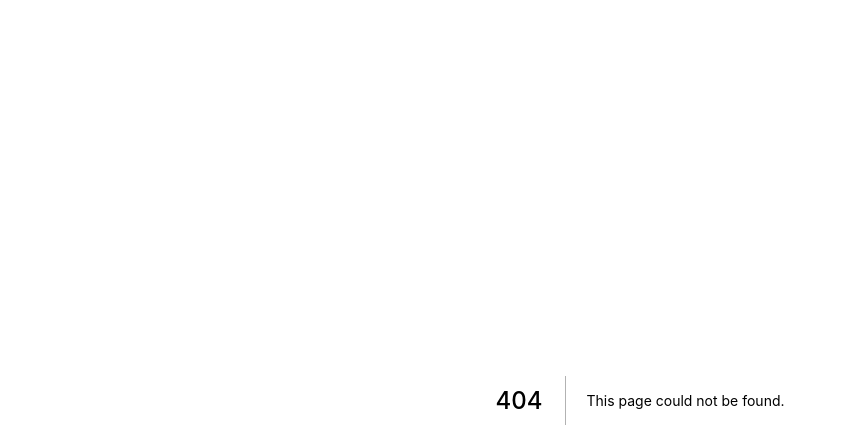
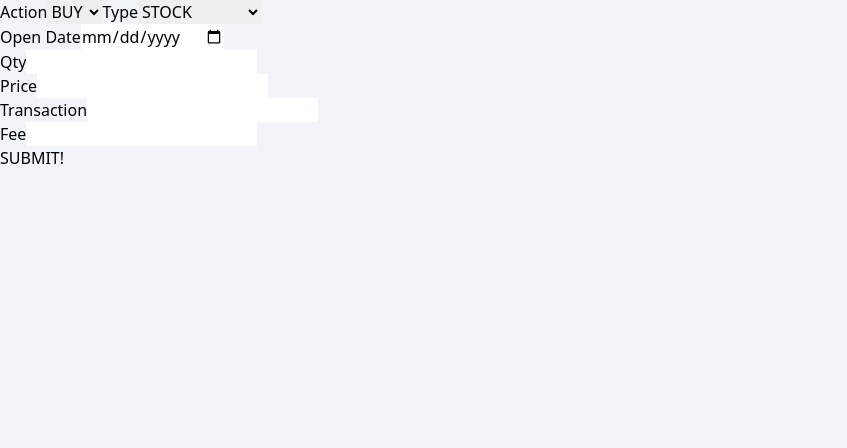
Before and after one commit to Keng-Hwee/WheelR, a Next.js app: page /trade/add in a window 1280 px wide. Before the commit this address had no page. Shown: the top 448 px of the page, without its empty margins (0-847 px from the left). Built offline with nearby package versions, Linux system fonts and the light colour scheme.

Commit message:
Add AddEditTrade component w/o styling

```diff
--- /dev/null
+++ b/components/trade/AddEditTrade.tsx
@@ -0,0 +1,151 @@
+import { useState } from 'react'
+import { useForm } from 'react-hook-form'
+
+const AddEditTrade = (props: any) => {
+  const [isStock, setIsStock] = useState(true)
+
+  const actions = ['BUY', 'SELL']
+  const types = ['STOCK', 'CALL OPTION', 'PUT OPTION']
+
+  const { register, handleSubmit } = useForm()
+
+  const isAddMode = true
+
+  const handleTypeChange = (event: any) => {
+    const selectedValue = event.target.value
+
+    if (selectedValue.includes('STOCK')) setIsStock((v) => true)
+    else setIsStock((v) => false)
+  }
+
+  const ActionTypeFormSection = ({
+    actions,
+    types,
+  }: {
+    actions: string[]
+    types: string[]
+  }) => {
+    return (
+      <div>
+        <label htmlFor="action">Action</label>
+        <select {...register('action')}>
+          {actions.map((action) => (
+            <option key={action} value={action}>
+              {action}
+            </option>
+          ))}
+        </select>
+        <label htmlFor="type">Type</label>
+        <select
+          {...register('type', {
+            onChange: (e) => {
+              handleTypeChange(e)
+            },
+          })}
+        >
+          {types.map((type) => (
+            <option key={type} value={type}>
+              {type}
+            </option>
+          ))}
+        </select>
+      </div>
+    )
+  }
+
+  const StockForm = () => {
+    return (
+      <div>
+        <div>
+          <div>
+            <label htmlFor="">Open Date</label>
+            <input {...register('openDate')} type="date"></input>
+          </div>
+          <div>
+            <label htmlFor="quantity">Qty</label>
+            <input {...register('quantity')} type="number"></input>
+          </div>
+          <div>
+            <label htmlFor="">Price</label>
+            <input {...register('strikePrice')} type="number"></input>
+          </div>
+        </div>
+        <div>
+          <div>
+            <label htmlFor="">Transaction</label>
+            <input {...register('transaction')} type="number"></input>
+          </div>
+          <div>
+            <label htmlFor="">Fee</label>
+            <input {...register('openFee')} type="number"></input>
+          </div>
+        </div>
+      </div>
+    )
+  }
+
+  const OptionForm = () => {
+    return (
+      <div>
+        <div>
+          <label htmlFor="quantity">Qty</label>
+          <input {...register('quantity')} type="number"></input>
+        </div>
+
+        <div>
+          <label htmlFor="">Expiration Date</label>
+          <input {...register('expirationDate')} type="date"></input>
+
+          <label htmlFor="">Strike Price</label>
+          <input {...register('strikePrice')} type="number"></input>
+        </div>
+
+        <div>
+          <div>
+            <label htmlFor="">Open Date</label>
+            <input {...register('openDate')} type="date"></input>
+
+            <label htmlFor="">Transaction</label>
+            <input {...register('transaction')} type="number"></input>
+
+            <label htmlFor="">Open Fee</label>
+            <input {...register('openFee')} type="number"></input>
+          </div>
+
+          <div>
+            <label htmlFor="">Close Date</label>
+            <input {...register('closeDate')} type="date"></input>
+
+            <label htmlFor="">Close Price</label>
+            <input {...register('closePrice')} type="number"></input>
+
+            <label htmlFor="">Close Fee</label>
+            <input {...register('closeFee')} type="number"></input>
+          </div>
+        </div>
+      </div>
+    )
+  }
+
+  const onSubmit = (data: any) => {
+    console.log(data)
+  }
+
+  return (
+    <form onSubmit={handleSubmit(onSubmit)}>
+      <div>
+        <ActionTypeFormSection {...{ actions, types }} />
+      </div>
+      <div>
+        {isStock === true && <StockForm />}
+        {isStock === false && <OptionForm />}
+      </div>
+
+      <div>
+        <button>SUBMIT!</button>
+      </div>
+    </form>
+  )
+}
+
+export default AddEditTrade
--- a/graphql/client/portfolios/GetPortfolioForDashboard.graphql
+++ b/graphql/client/portfolios/GetPortfolioForDashboard.graphql
@@ -8,5 +8,8 @@ query GetPortfolioForDashboard($portfolioId: Int!) {
         value
       }
     }
+    ... on ApiError {
+      message
+    }
   }
 }
--- a/graphql/generated/graphql-backend.ts
+++ b/graphql/generated/graphql-backend.ts
@@ -347,7 +347,7 @@ export type GetPortfolioForDashboardQueryVariables = Exact<{
 }>;
 
 
-export type GetPortfolioForDashboardQuery = { __typename?: 'Query', portfolio?: { __typename?: 'ApiError' } | { __typename?: 'Portfolio', name: string, strategies?: Array<{ __typename?: 'Strategy', name: string, ticker: string, value: number } | null> | null } | null };
+export type GetPortfolioForDashboardQuery = { __typename?: 'Query', portfolio?: { __typename?: 'ApiError', message: string } | { __typename?: 'Portfolio', name: string, strategies?: Array<{ __typename?: 'Strategy', name: string, ticker: string, value: number } | null> | null } | null };
 
 export type GetStrategyQueryVariables = Exact<{
   strategyId: Scalars['Int'];
@@ -367,6 +367,9 @@ export const GetPortfolioForDashboardDocument = `
         ticker
         value
       }
+    }
+    ... on ApiError {
+      message
     }
   }
 }
--- a/package.json
+++ b/package.json
@@ -27,7 +27,8 @@
     "next": "12.2.4",
     "react": "18.2.0",
     "react-chartjs-2": "^4.3.1",
-    "react-dom": "18.2.0"
+    "react-dom": "18.2.0",
+    "react-hook-form": "^7.34.1"
   },
   "devDependencies": {
     "@graphql-codegen/cli": "2.11.3",
--- a/pages/dashboard/index.tsx
+++ b/pages/dashboard/index.tsx
@@ -2,12 +2,25 @@ import { Card } from '../../components/common/Card'
 import PortfolioTrend from '../../components/dashboard/PortfolioTrend'
 import PremiumCollected from '../../components/dashboard/PremiumCollected'
 import StrategyList from '../../components/dashboard/StrategyList/StrategyList'
-import { useGetPortfolioForDashboardQuery } from '../../graphql/generated/graphql-backend'
+import {
+  GetPortfolioForDashboardQuery,
+  useGetPortfolioForDashboardQuery,
+} from '../../graphql/generated/graphql-backend'
 const Dashboard = () => {
   const { data, isLoading } = useGetPortfolioForDashboardQuery({
     portfolioId: 1,
   })
-  console.log(data)
+
+  if (isLoading) {
+    return <div>LOADING!!!!!!</div>
+  }
+
+  if (data?.portfolio?.__typename === 'ApiError') {
+    return <div>{data?.portfolio.message}</div>
+  } else if (data?.portfolio?.__typename === 'Portfolio') {
+    var test = data?.portfolio.strategies
+  }
+
   return (
     <>
       <div className="lg:flex lg:flex-row lg:justify-center mt-5">
--- /dev/null
+++ b/pages/trade/add.tsx
@@ -0,0 +1,7 @@
+import AddEditTrade from '../../components/trade/AddEditTrade'
+
+const AddTrade = () => {
+  return <AddEditTrade />
+}
+
+export default AddTrade
--- /dev/null
+++ b/pages/trade/edit/[id].tsx
@@ -0,0 +1,3 @@
+const EditTrade = () => {}
+
+export default EditTrade
```
Also changed, not shown: 1 other file (tests, documents, lock files or other folders).
